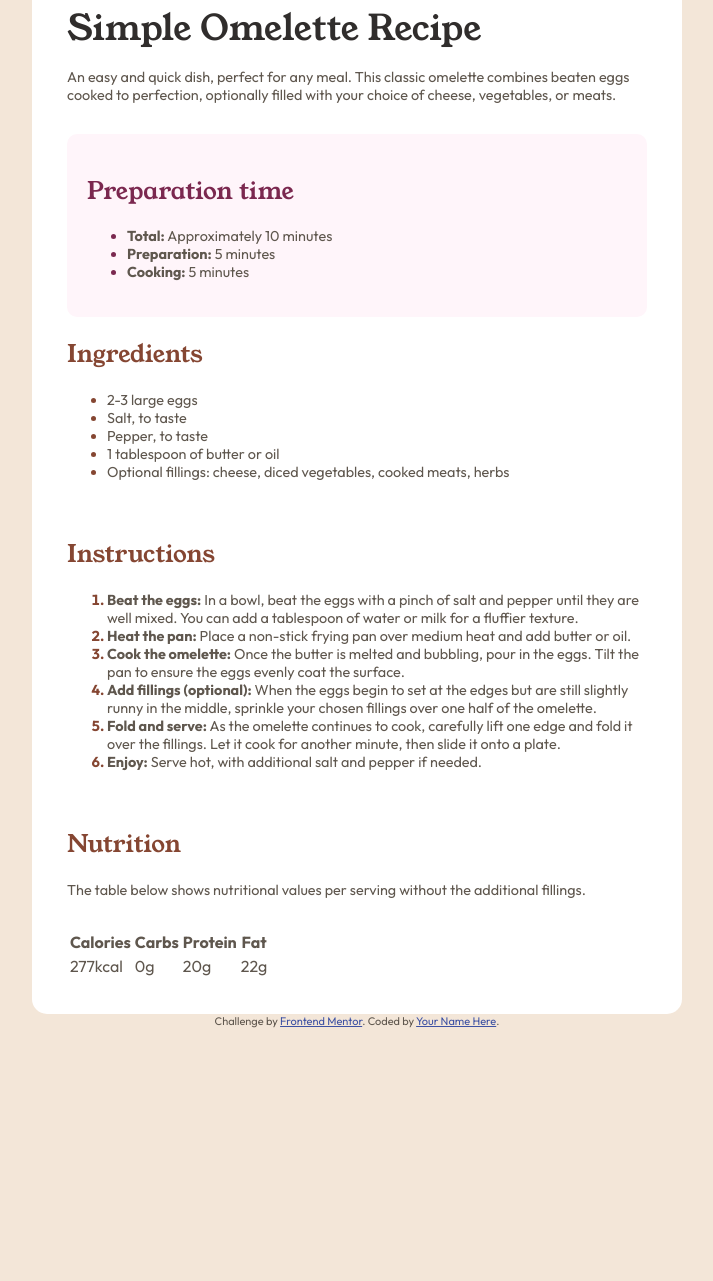
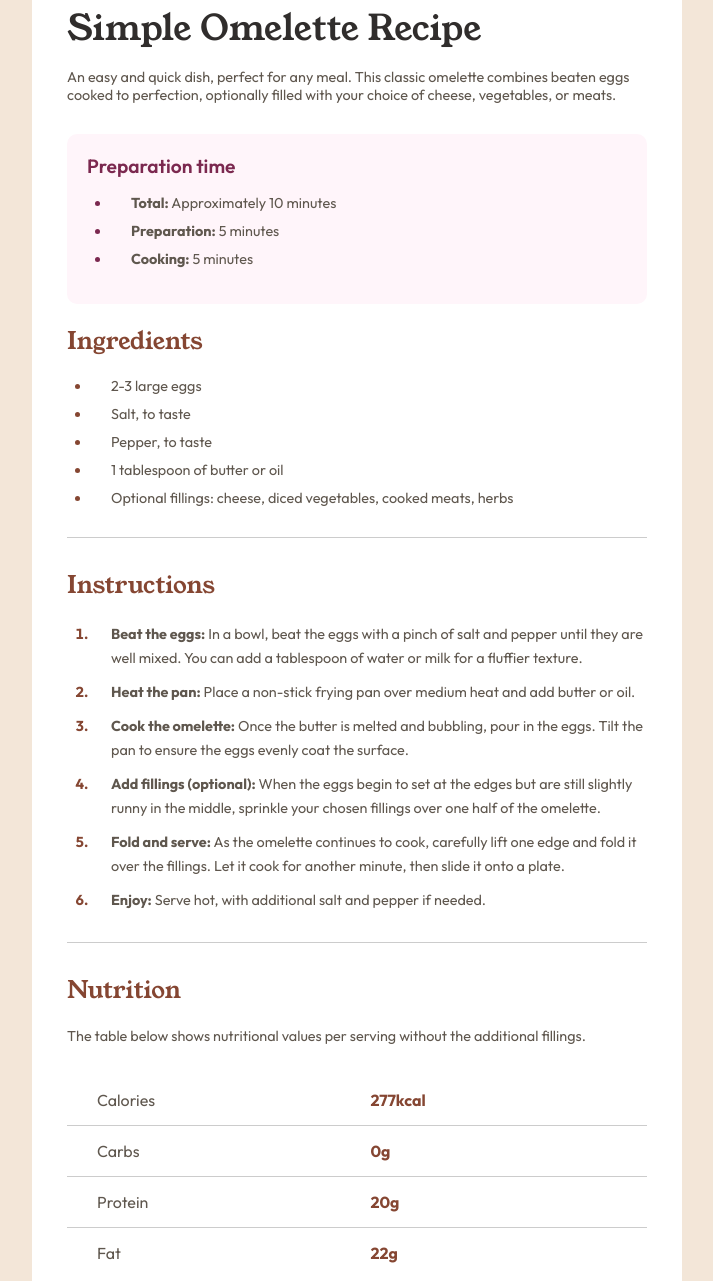
Before and after one commit to JoniMonetti1/recipe-page-FM, a plain HTML site: page index.html in a window 1280 px wide. Shown: the part 321-1602 px from the top of the page, without its empty margins (283-996 px from the left). Before the commit the page ends 1349 px from the top, so only its background shows below. Drawn offline with Linux system fonts and the light colour scheme.

Commit message:
95% done

```diff
--- a/index.html
+++ b/index.html
@@ -54,7 +54,7 @@
           <li>Optional fillings: cheese, diced vegetables, cooked meats, herbs</li>
         </ul>
       </section>
-      <br>
+      <hr>
       <section class="instructions">
         <header class="section-title">
           <h2>Instructions</h2>
@@ -68,26 +68,28 @@
           <li><strong>Enjoy:</strong> Serve hot, with additional salt and pepper if needed.</li>
         </ol>
       </section>
-      <br>
+      <hr>
       <section class="nutrition">
         <header class="section-title">
           <h2>Nutrition</h2>
           <p>The table below shows nutritional values per serving without the additional fillings.</p>
         </header>
         <table>
-          <thead>
+          <tbody>
             <tr>
               <th>Calories</th>
+              <td>277kcal</td>
+            </tr>
+            <tr>
               <th>Carbs</th>
+              <td>0g</td>
+            </tr>
+            <tr>
               <th>Protein</th>
+              <td>20g</td>
+            </tr>
+            <tr>
               <th>Fat</th>
-            </tr>
-          </thead>
-          <tbody>
-            <tr>
-              <td>277kcal</td>
-              <td>0g</td>
-              <td>20g</td>
               <td>22g</td>
             </tr>
           </tbody>
--- a/style.css
+++ b/style.css
@@ -37,7 +37,7 @@ main {
     max-width: 650px;
     background-color: #fff;
     height: 100%;
-    padding: 35px;
+    padding: 35px 35px 20px 35px;
     border-radius: 15px;
 
 }
@@ -83,6 +83,20 @@ figure > img {
 
 .prepation-time > ul {
     list-style: disc;
+    padding-left: 1.5rem;
+}
+
+.prepation-time > ul > li {
+    margin-bottom: 10px;
+    position: relative;
+    padding-left: 20px;
+}
+
+.prepation-time > h2 {
+    font-family: "Outfit", sans-serif;
+    font-weight: 600;
+    font-size: 1.2rem;
+    margin-top: 0;
 }
 
 .ingredients > ul{
@@ -95,6 +109,13 @@ figure > img {
 
 .ingredients > ul {
     list-style: disc;
+    padding-left: 24px;
+}
+
+.ingredients > ul > li {
+    margin-bottom: 10px;
+    position: relative;
+    padding-left: 20px;
 }
 
 .instructions > ol{
@@ -108,6 +129,14 @@ figure > img {
 
 .instructions > ol {
     list-style: decimal;
+    padding-left: 24px;
+}
+
+.instructions > ol > li {
+    margin-bottom: 10px;
+    position: relative;
+    padding-left: 20px;
+    line-height: 1.5rem;
 }
 
 .section-title > h1 {
@@ -125,3 +154,36 @@ figure > img {
 p, li {
     font-size: 0.9rem;
 }
+
+hr {
+    border: none;
+    height: 1px;
+    background-color: #ccc;
+    margin: 30px 0;
+}
+
+table {
+    width: 100%;
+    border-collapse: collapse;
+    margin-top: 10px;
+}
+
+th, td{
+    text-align: left;
+    padding: 15px 0;
+}
+
+tbody tr:not(:last-child) {
+    border-bottom: 1px solid #ccc;
+}
+
+th {
+    font-weight: normal;
+    padding-left: 30px;
+}
+
+td {
+    font-weight: bold;
+    color: hsl(14, 45%, 36%);
+    padding-right: 25px;
+}
```
